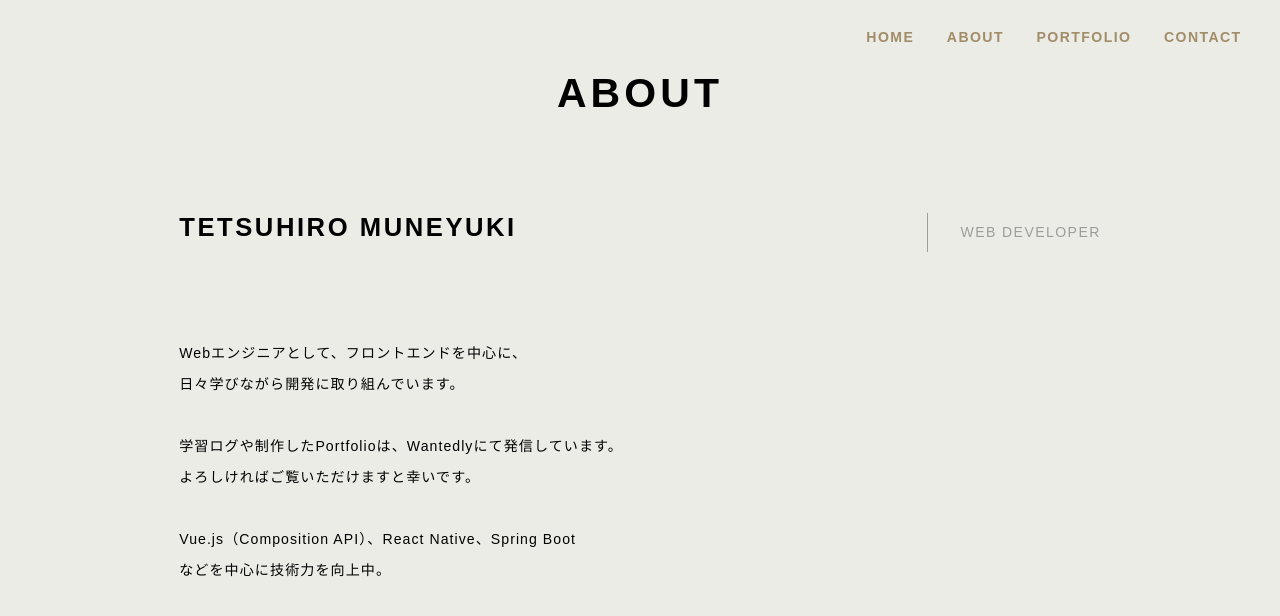
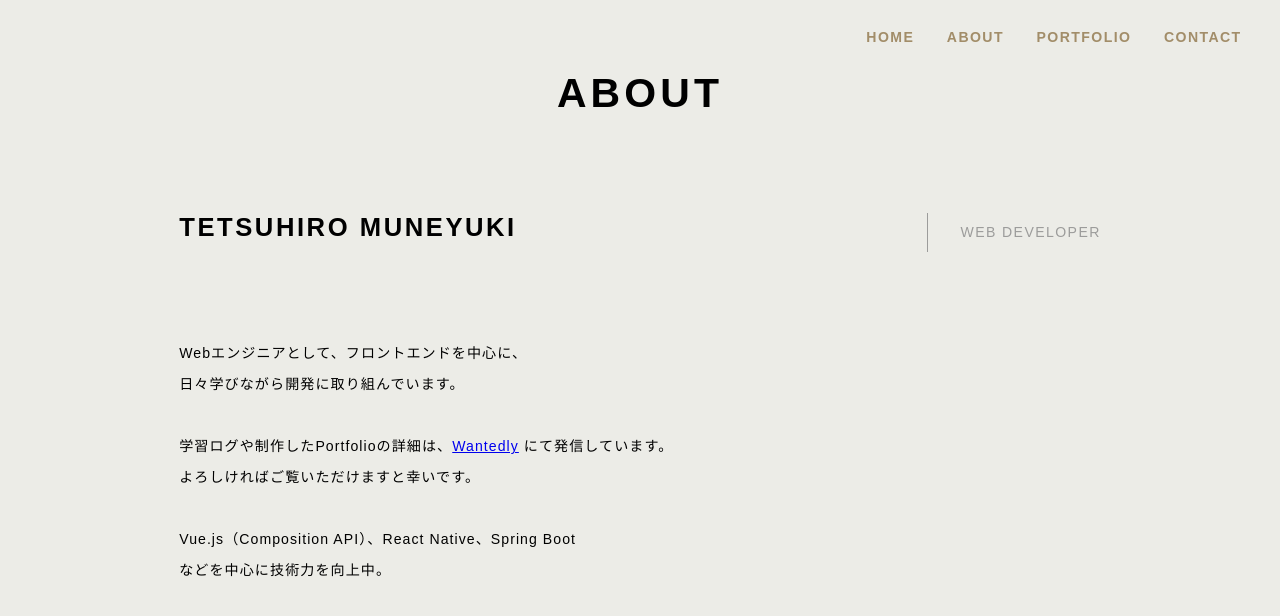
Before and after one commit to tsunasan-html/react-portfolio, a React (Vite) app: page /about in a window 1280 px wide. Shown: the top 616 px of the page. Built offline with nearby package versions, Linux system fonts and the light colour scheme.

Commit message:
fixed link

```diff
--- a/src/pages/About.jsx
+++ b/src/pages/About.jsx
@@ -37,7 +37,7 @@ function About() {
               日々学びながら開発に取り組んでいます。
               <br /><br />
 
-              学習ログや制作したPortfolioは、Wantedlyにて発信しています。<br className="line-break" />
+              学習ログや制作したPortfolioの詳細は、<a href="https://www.wantedly.com/id/tetsuhiro_muneyuki">Wantedly</a> にて発信しています。<br className="line-break" />
               よろしければご覧いただけますと幸いです。
               <br /><br />
 
```
